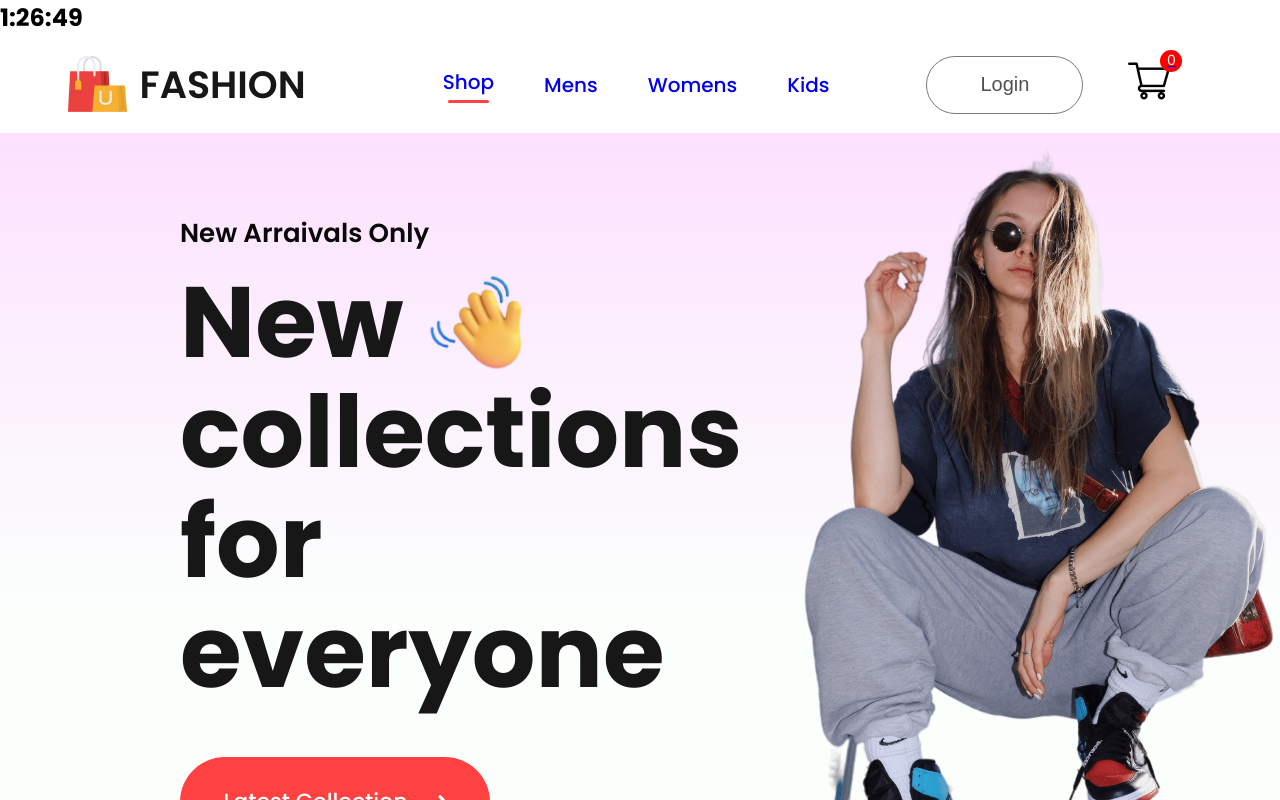
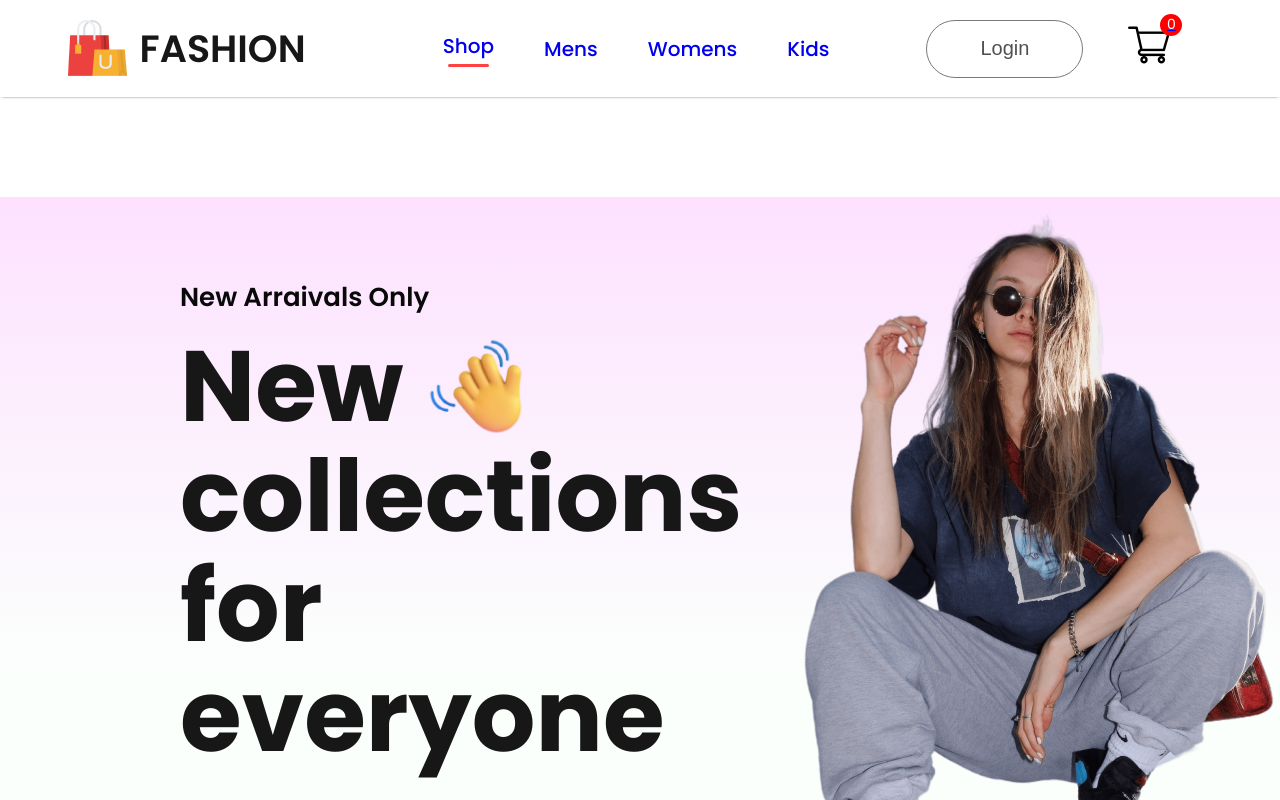
Before and after one commit to NA-Asraful-Khan/Fashion_Ecom, a React (Vite) app: page / in a window 1280 px wide. Shown: the top 800 px of the page. Built offline with nearby package versions, Linux system fonts and the light colour scheme.

Commit message:
Local Update

```diff
--- a/src/App.jsx
+++ b/src/App.jsx
@@ -16,16 +16,17 @@ function App() {
 
   return (
     <div>
-      <h2>1:26:49</h2>
+      {/* <h2>2:58:30</h2> */}
       <BrowserRouter>
         <Navbar />
+        <div style={{marginTop:'100px'}}>
         <Routes>
           <Route path='/' element={<Shop/>}/>
           <Route path='/Mens' element={<ShopCatagory banner={men_banner} category="men"/>}/>
           <Route path='/Womens' element={<ShopCatagory banner={women_banner} category="women"/>}/>
           <Route path='/Kids' element={<ShopCatagory banner={kids_banner} category="kid"/>}/>
 
-          <Route path='/product' element={<Product/>}>
+          <Route path={`/product/:categoryName`} element={<Product/>}>
             <Route path=':productId' element={<Product/>}/>
           </Route>
 
@@ -33,6 +34,7 @@ function App() {
           <Route path='/login' element={<LoginSignup/>}/>
 
         </Routes>
+        </div>
         <Footer/>
       </BrowserRouter>
     </div>
```
